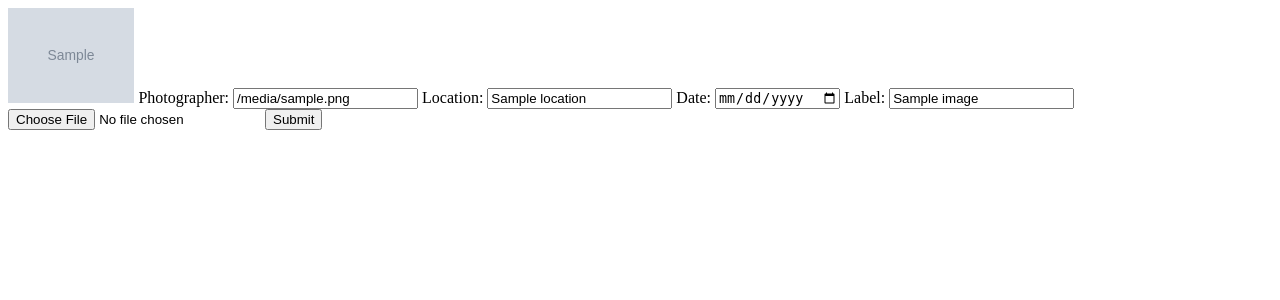
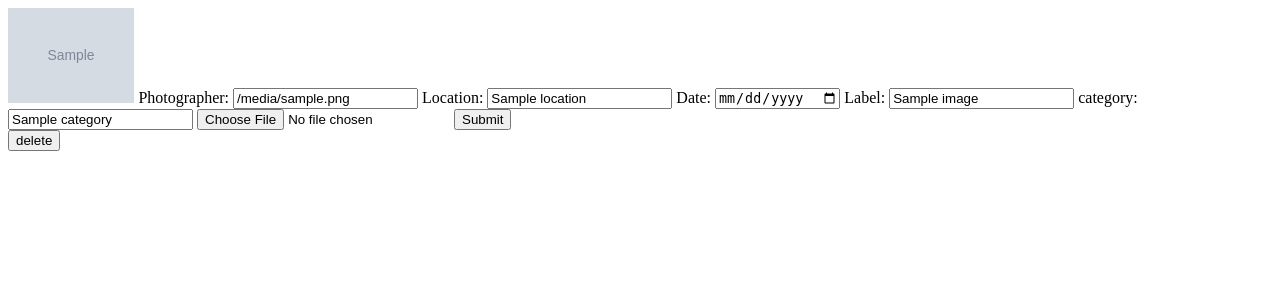
Before and after one commit to SallyMostafa/imagelabeldetector, a Flask app: template templates/view.html in a window 1280 px wide. Shown: the top 300 px of the page. Run offline with Flask 2, Linux system fonts and the light colour scheme; the template is opened without the code that fills it: most values are stand-ins (such as "Sample title", 1, 10 or a date in 2020); grey boxes marked "Sample" are stand-in pictures.

Commit message:
Update view.html

```diff
--- a/templates/view.html
+++ b/templates/view.html
@@ -5,8 +5,9 @@
     <title></title>
 </head>
 <body>
+
+{% for image in images %}
 <form method="POST" action="/edit" enctype="multipart/form-data">
-{% for image in images %}
     <input id="id" name="id" type="hidden" value="{{image['id']}}">
 <img src="{{ image['url'] }}" style="max-width: 10%">
 <label for="photographer">Photographer: </label>
@@ -17,9 +18,16 @@
 <input type="date" name="date" id="date" value="{{image['date']}}" required>
 <label for="label">Label: </label>
 <input name="label" id="label" value="{{image['label']}}" required>
+    <label for="category">category: </label>
+<input name="category" id="category" value="{{image['category']}}" required>
 <input type="file" name="file">
 <input type="submit">
+</form>
+<form method="POST" action="/delete" enctype="multipart/form-data">
+    <input id="delete_id" name="delete_id" type="hidden" value="{{image['id']}}">
+    <input type="submit" value="delete"></input>
+</form>
 {% endfor %}
-</form>
+
 </body>
 </html>
```
